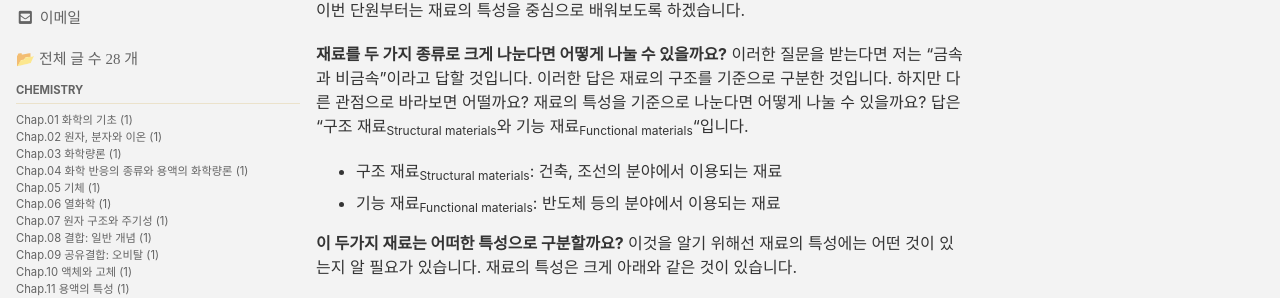
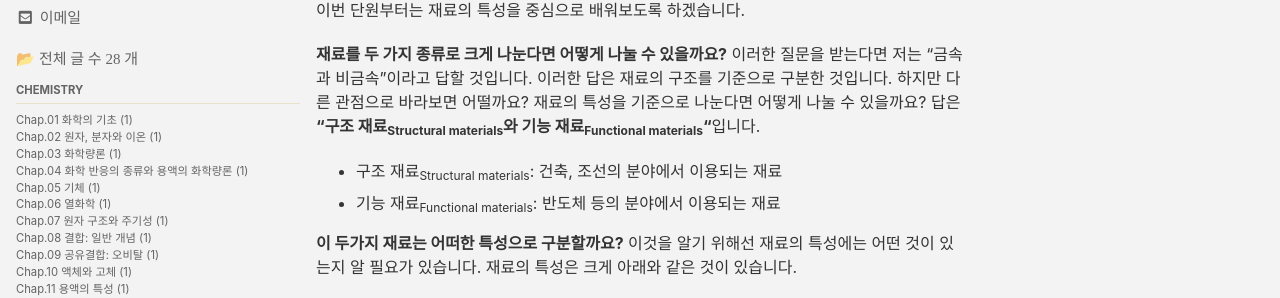
Before and after one commit to NNotizz/NNotizz.github.io, a Jekyll site: the page built from _posts/MSE/M18/2021-11-11-18-01-서론.md, in a window 1280 px wide and 900 px high. Shown: the part 177-475 px from the top of the window. Built offline with Jekyll 4.4.1, drawn with Linux system fonts in a browser that asks for light colours; cached includes are drawn as plain includes; comment, search, counter and statistics services are not loaded.

Commit message:
Update 2021-11-11-18-01-서론.md

```diff
--- a/_posts/MSE/M18/2021-11-11-18-01-서론.md
+++ b/_posts/MSE/M18/2021-11-11-18-01-서론.md
@@ -21,7 +21,7 @@ comments: true
 **재료 과학을 이루는 구성 성분은 무엇이 있을까요?** 재료 과학의 구성 성분은 '구조', '특성', '공정', '성능'이라고 할 수 있습니다.
 이전 단원까지 우리는 이들 중 재료의 구조를 중심으로 배워봤습니다. 이번 단원부터는 재료의 특성을 중심으로 배워보도록 하겠습니다.
 
-**재료를 두 가지 종류로 크게 나눈다면 어떻게 나눌 수 있을까요?** 이러한 질문을 받는다면 저는 "금속과 비금속"이라고 답할 것입니다. 이러한 답은 재료의 구조를 기준으로 구분한 것입니다. 하지만 다른 관점으로 바라보면 어떨까요? 재료의 특성을 기준으로 나눈다면 어떻게 나눌 수 있을까요? 답은 "구조 재료<sub>Structural materials</sub>와 기능 재료<sub>Functional materials</sub>"입니다.
+**재료를 두 가지 종류로 크게 나눈다면 어떻게 나눌 수 있을까요?** 이러한 질문을 받는다면 저는 "금속과 비금속"이라고 답할 것입니다. 이러한 답은 재료의 구조를 기준으로 구분한 것입니다. 하지만 다른 관점으로 바라보면 어떨까요? 재료의 특성을 기준으로 나눈다면 어떻게 나눌 수 있을까요? 답은 **"구조 재료<sub>Structural materials</sub>와 기능 재료<sub>Functional materials</sub>"**입니다.
 
  - 구조 재료<sub>Structural materials</sub>: 건축, 조선의 분야에서 이용되는 재료
  - 기능 재료<sub>Functional materials</sub>: 반도체 등의 분야에서 이용되는 재료
```
